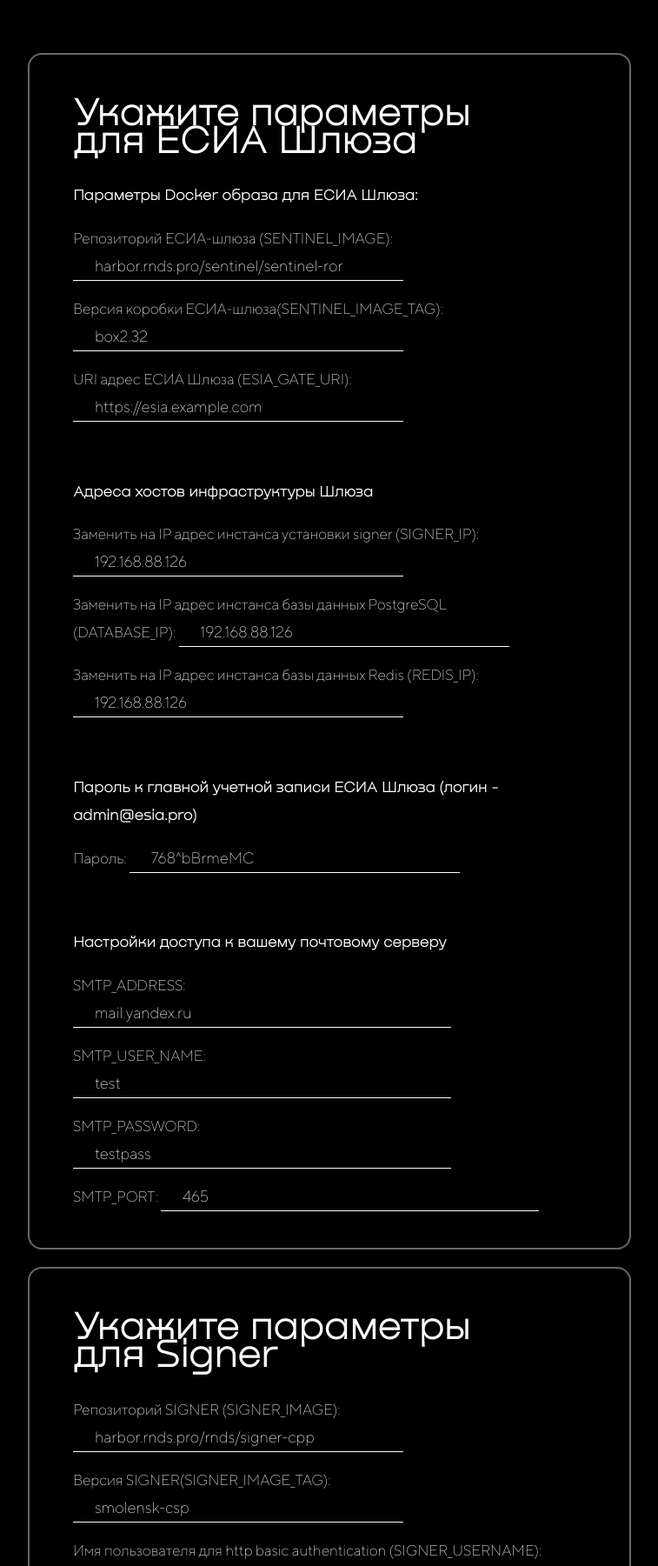
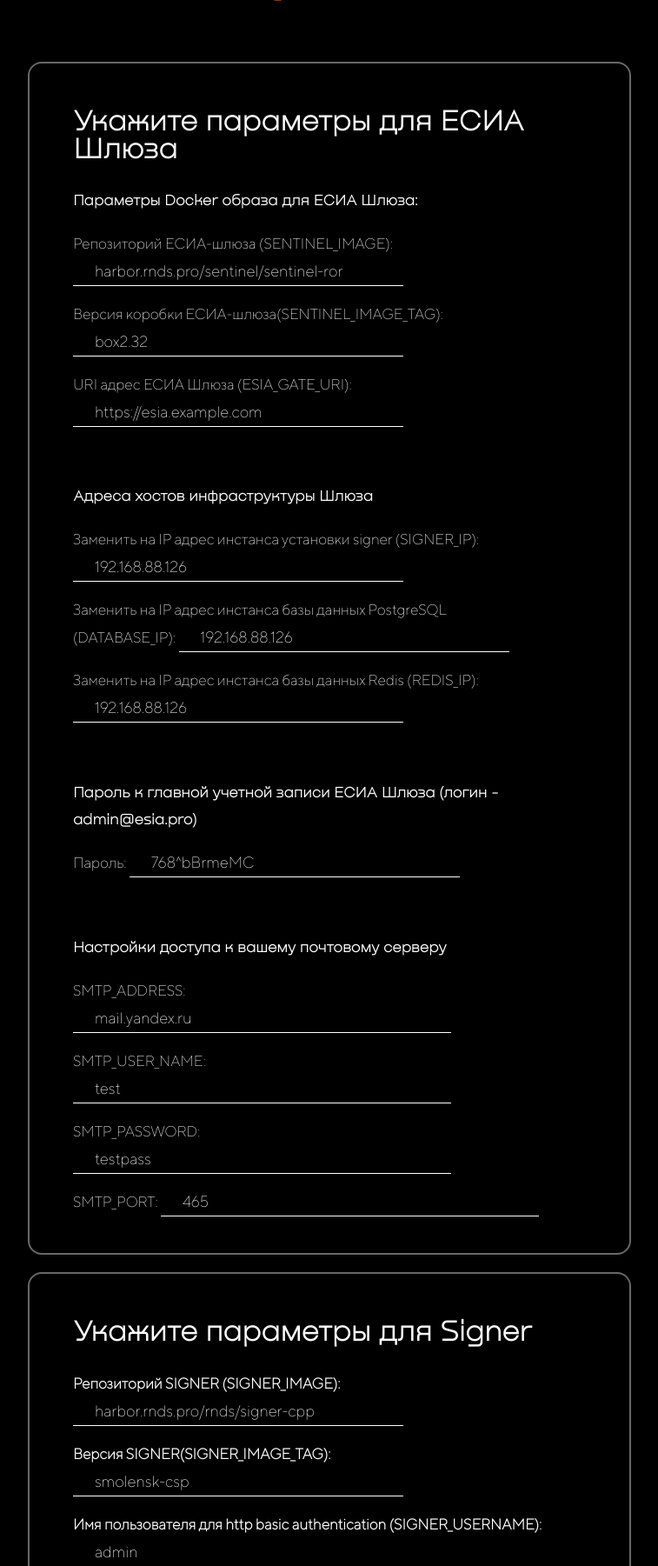
Before and after one commit to sky1ex-devops/ESIA, a Flask app: page / in a window 1280 px wide. Shown: the part 330-2131 px from the top of the page at 87% size, without its empty margins (261-1018 px from the left). Run offline with Flask 3, Linux system fonts and the light colour scheme.

Commit message:
work21435

```diff
--- a/visual_unpack_esia/app.py
+++ b/visual_unpack_esia/app.py
@@ -1,5 +1,6 @@
 from flask import Flask, render_template, render_template, request
 from flask import url_for
+import os
 
 
 app = Flask(__name__) # Создаем переменную app и записываем в неё класс Flask с функцией __name__
@@ -7,7 +8,7 @@ app = Flask(__name__) # Создаем переменную app и записы
 
 @app.route('/') # создаем маршрут /
 def home(): # создаем функцию home без параметров
-    return render_template("index.html", title="ЕСИА-Шлюз") # Возвращаем шаблон base.html и заполняем в нем переменную title
+    return render_template("index.html", title="RNDSOFT | ЕСИА-Шлюз") # Возвращаем шаблон base.html и заполняем в нем переменную title
 
 
 @app.route('/run', methods=['POST'])
@@ -64,6 +65,8 @@ def run():
 
 # Переменные окружения базы данных
     ## Значения Docker образа для БД
+    dbchbx = request.form.get('dbchbx')
+
     DATABASE_IMAGE = request.form['DATABASE_IMAGE']
     DATABASE_IMAGE_TAG = request.form['DATABASE_IMAGE_TAG']
 
@@ -80,6 +83,8 @@ def run():
 
 # Переменные окружения Redis
     ## Путь к файлам Redis на хостовой машине
+    redischbx = request.form.get('redischbx')
+
     REDIS_DATA_PATH = request.form['REDIS_DATA_PATH']
 
     ## Значения Docker образа для Redis
@@ -88,6 +93,11 @@ def run():
 
     ## Внешний порт контейнера Redis
     REDIS_PORT = request.form['REDIS_PORT']
+
+
+
+    traefikchbx = request.form.get('traefikchbx')
+    nginxchbx = request.form.get('nginxchbx')
 
 
     with open(r"./.env.test", "w") as file:
@@ -178,7 +188,15 @@ def run():
         file.write("REDIS_DATA_PATH=" + repr(REDIS_DATA_PATH) + '\n\n')
 
 
-    return render_template(f"base.html", title="ЕСИА-Шлюз",
+       # Переменные Дополнительные образы
+
+
+        param = (f"cd ./scripts && ./box_run.sh {dbchbx if dbchbx is not None else ''} {redischbx if redischbx is not None else ''} {traefikchbx if traefikchbx is not None else ''} {nginxchbx if nginxchbx is not None else ''}")
+        os.system(param)
+
+
+
+    return render_template(f"base.html", title="RNDSOFT | ЕСИА-Шлюз",
     SENTINEL_IMAGE = SENTINEL_IMAGE,
     SENTINEL_IMAGE_TAG = SENTINEL_IMAGE_TAG,
     ESIA_GATE_URI = ESIA_GATE_URI,
@@ -211,7 +229,7 @@ def run():
     REDIS_DATA_PATH = REDIS_DATA_PATH,
     REDIS_IMAGE = REDIS_IMAGE,
     REDIS_IMAGE_TAG = REDIS_IMAGE_TAG,
-    REDIS_PORT = REDIS_PORT
+    REDIS_PORT = REDIS_PORT ,
 )
 
 if __name__ == "__main__":
--- a/visual_unpack_esia/templates/base.html
+++ b/visual_unpack_esia/templates/base.html
@@ -17,7 +17,7 @@
 <div class="main2">
     <form method="post" action="/run">
         <div class="blocks">
-            <h1> Укажите параметры для ЕСИА Шлюза </h1>
+            <h2> Укажите параметры для ЕСИА Шлюза </h2>
             <h3 class="text2">  Параметры Docker образа для ЕСИА Шлюза:</h3>
             <p class="text">Репозиторий ЕСИА-шлюза (SENTINEL_IMAGE):  <input class="textin" type="text" size="30px" name="SENTINEL_IMAGE" value="harbor.rnds.pro/sentinel/sentinel-ror"/></p>
             <p class="text">Версия коробки ЕСИА-шлюза(SENTINEL_IMAGE_TAG):   <input class="textin" type="text" size="30px" name="SENTINEL_IMAGE_TAG" value="box2.32"></p>
@@ -42,38 +42,36 @@
 
   <!-- Просим заполнить Переменные окружения Signer -->
         <div class="blocks">
-            <h1> Укажите параметры для Signer</h1>
-            <p class="text">Репозиторий SIGNER (SIGNER_IMAGE):  <input class="textin" type="text" size="30px" name="SIGNER_IMAGE" value="harbor.rnds.pro/rnds/signer-cpp"/></p>
-            <p class="text">Версия SIGNER(SIGNER_IMAGE_TAG):   <input class="textin" type="text" size="30px" name="SIGNER_IMAGE_TAG" value="smolensk-csp"></p>
+            <h2> Укажите параметры для Signer</h2>
+            <h3 class="text">Репозиторий SIGNER (SIGNER_IMAGE):  <input class="textin" type="text" size="30px" name="SIGNER_IMAGE" value="harbor.rnds.pro/rnds/signer-cpp"/></h3>
+            <h3 class="text">Версия SIGNER(SIGNER_IMAGE_TAG):   <input class="textin" type="text" size="30px" name="SIGNER_IMAGE_TAG" value="smolensk-csp"></h3>
 
-            <p class="text">Имя пользователя для http basic authentication (SIGNER_USERNAME):   <input class="textin" type="text" size="30px" name="SIGNER_USERNAME" value="admin"></p>
+            <h3 class="text">Имя пользователя для http basic authentication (SIGNER_USERNAME):   <input class="textin" type="text" size="30px" name="SIGNER_USERNAME" value="admin"></h3>
 
-            <p class="text">Пароль пользователя для http basic authentication (SIGNER_PASSWORD):   <input class="textin" type="text" size="30px" name="SIGNER_PASSWORD" value="SIGNER_PASSWORD"></p>
+            <h3 class="text">Пароль пользователя для http basic authentication (SIGNER_PASSWORD):   <input class="textin" type="text" size="30px" name="SIGNER_PASSWORD" value="SIGNER_PASSWORD"></h3>
 
-            <p class="text">Внешний порт контейнера с Signer (SIGNER_WEB_PORT):   <input class="textin" type="text" size="30px" name="SIGNER_WEB_PORT" value="8505"></p>
+            <h3 class="text">Внешний порт контейнера с Signer (SIGNER_WEB_PORT):   <input class="textin" type="text" size="30px" name="SIGNER_WEB_PORT" value="8505"></h3>
 
-            <p class="text">Используемый криптопровайдер для обращения к сертификату (может принимать значения: csp, openssl) (SIGNER_PROVIDER):   <input class="textin" type="text" size="30px" name="SIGNER_PROVIDER" value="csp"></p>
+            <h3 class="text">Используемый криптопровайдер для обращения к сертификату (может принимать значения: csp, openssl) (SIGNER_PROVIDER):   <input class="textin" type="text" size="30px" name="SIGNER_PROVIDER" value="csp"></h3>
 
-            <p class="text">[Если криптопровайдером выбран CSP] Лицензионный номер для криптопро CSP на одно рабочее место (CRYPTOPRO_CSP_LICENSE):   <input class="textin" type="text" size="30px" name="CRYPTOPRO_CSP_LICENSE" value="768^50506-70007-49810-008YB-507B4"></p>
+            <h3 class="text">[Если криптопровайдером выбран CSP] Лицензионный номер для криптопро CSP на одно рабочее место (CRYPTOPRO_CSP_LICENSE):   <input class="textin" type="text" size="30px" name="CRYPTOPRO_CSP_LICENSE" value="768^50506-70007-49810-008YB-507B4"></h3>
 
-            <p class="text">[Если криптопровайдером выбран CSP] Алиас сертификата (необходим для выполнения запросов к конкретному сертификату. Может быть произвольным) (CRYPTOPRO_CSP_ALIAS):   <input class="textin" type="text" size="30px" name="CRYPTOPRO_CSP_ALIAS" value="esia"></p>
+            <h3 class="text">[Если криптопровайдером выбран CSP] Алиас сертификата (необходим для выполнения запросов к конкретному сертификату. Может быть произвольным) (CRYPTOPRO_CSP_ALIAS):   <input class="textin" type="text" size="30px" name="CRYPTOPRO_CSP_ALIAS" value="esia"></h3>
 
-            <p class="text">[Если криптопровайдером выбран CSP] Имя криптоконтейнера (находится в name.key криптоконтейнера) (CRYPTOPRO_CSP_NAME):   <input class="textin" type="text" size="30px" name="CRYPTOPRO_CSP_NAME" value="pfx-dac16c25-dddb-1dc6-5b7e-6d8ef69f9c31"></p>
+            <h3 class="text">[Если криптопровайдером выбран CSP] Имя криптоконтейнера (находится в name.key криптоконтейнера) (CRYPTOPRO_CSP_NAME):   <input class="textin" type="text" size="30px" name="CRYPTOPRO_CSP_NAME" value="pfx-dac16c25-dddb-1dc6-5b7e-6d8ef69f9c31"></h3>
 
-            <p class="text">[Если криптопровайдером выбран CSP] Pin код для криптоконтейнера (если он есть, иначе оставить пустым) (CRYPTOPRO_CSP_PIN):   <input class="textin" type="text" size="30px" name="CRYPTOPRO_CSP_PIN" value=""></p>
+            <h3 class="text">[Если криптопровайдером выбран CSP] Pin код для криптоконтейнера (если он есть, иначе оставить пустым) (CRYPTOPRO_CSP_PIN):   <input class="textin" type="text" size="30px" name="CRYPTOPRO_CSP_PIN" value=""></h3>
         </div>
 
-    <!-- Переменные окружения базы данных -->
+    <!-- В коробке имеется Postgresql, По желанию, можем настроить -->
         <div class="blocks">
-            <h2> Значения Docker образа для БД</h2>
-            <br>
+            <h2> Параметры для БД</h2>
+            <h3 class="text"> <input class="textin" type="checkbox" size="50px" name="dbchbx" value="db">   Развернуть Postgresql из коробки</h3>
             <h3 class="text">Репозиторий образа (DATABASE_IMAGE):   <input class="textin" type="text" size="30px" name="DATABASE_IMAGE" value="postgres"></h3>
-            <br>
             <h3 class="text">Версия (DATABASE_IMAGE_TAG):   <input class="textin" type="text" size="30px" name="DATABASE_IMAGE_TAG" value="16"></h3>
-            <br>
             <h3 class="text">Путь к файлам БД на хостовой машине (DATABASE_DATA_PATH):   <input class="textin" type="text" size="30px" name="DATABASE_DATA_PATH" value="/storage/infra/gate_postgres/data"></h3>
             <br>
-            <h2> Значения Docker образа для БД</h2>
+
             <h3 class="text">(DATABASE_HOST):   <input class="textin" type="text" size="30px" name="DATABASE_HOST" value="db"></h3>
             <h3 class="text">(POSTGRES_NAME):   <input class="textin" type="text" size="30px" name="POSTGRES_NAME" value="main_esia_db"></h3>
             <h3 class="text">(POSTGRES_USER):   <input class="textin" type="text" size="30px" name="POSTGRES_USER" value="postgres"></h3>
@@ -83,17 +81,26 @@
 
     <!-- Переменные окружения Redis -->
         <div class="blocks">
-            <h2> Переменные окружения Redis</h2>
-            <br>
+            <h2> Параметры для Redis</h2>
+            <h3 class="text"> <input class="textin" type="checkbox" size="50px" name="redischbx" value="redis">   Развернуть Redis из коробки</h3>
             <h3 class="text">Путь к файлам Redis на хостовой машине (REDIS_DATA_PATH):   <input class="textin" type="text" size="30px" name="REDIS_DATA_PATH" value="/storage/infra/redis_postgres/data"></h3>
-            <br>
-            <h2> Значения Docker образа для Redis</h2>
             <h3 class="text"> Репозиторий образа (REDIS_IMAGE):   <input class="textin" type="text" size="30px" name="REDIS_IMAGE" value="redis"></h3>
             <h3 class="text"> Версия REDIS (REDIS_IMAGE_TAG):   <input class="textin" type="text" size="30px" name="REDIS_IMAGE_TAG" value="latest"></h3>
             <h3 class="text"> Внешний порт контейнера Redis (REDIS_PORT):   <input class="textin" type="text" size="30px" name="REDIS_PORT" value="6379"></h3>
             <br>
+
         </div>
 
+          <!-- Дополнительные образы -->
+          <div class="blocks">
+            <h2> Дополнительные образы</h2>
+
+
+
+            <h3 class="text"> <input class="textin" type="checkbox" size="50px" name="traefikchbx" value="traefik">   Развернуть Traefik из коробки (Конфиг файлы лежат в ./box/nginx/nginx)</h3>
+            <h3 class="text"> <input class="textin" type="checkbox" size="50px" name="nginxchbx" value="nginx">   Развернуть Nginx из коробки (Конфиги файлы лежат в ./box/traefik/configs)</h3>
+            <br>
+        </div>
 
 
 <br>
```
Also changed, not shown: visual_unpack_esia/app_test.py (deleted, +0 -22 lines), 1 other file.
